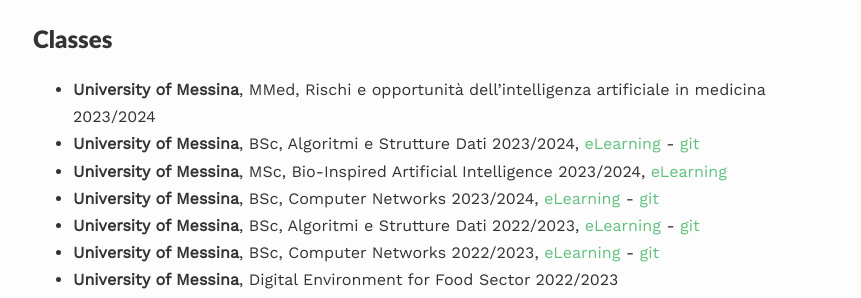
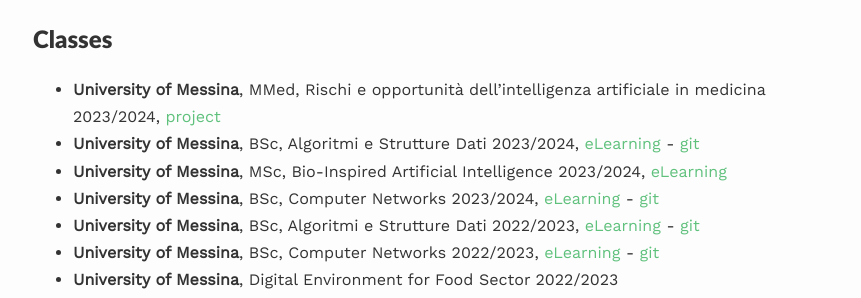
Before and after one commit to lcarnevale/lcarnevale.github.io, a Jekyll site: the page built from _pages/teaching.md, in a window 1280 px wide. Shown: the part 148-446 px from the top of the page, without its empty margins (207-1068 px from the left). Built offline with Jekyll 4.4.1, drawn with Linux system fonts in a browser that asks for light colours; nearby versions of some CDN libraries; some web fonts are replaced.

Commit message:
project for AI for Medicine course

```diff
--- a/_pages/teaching.md
+++ b/_pages/teaching.md
@@ -6,7 +6,7 @@
 ---
 
 ## Classes
-- **University of Messina**, MMed, Rischi e opportunità dell'intelligenza artificiale in medicina 2023/2024
+- **University of Messina**, MMed, Rischi e opportunità dell'intelligenza artificiale in medicina 2023/2024, [project](https://unimeit-my.sharepoint.com/:f:/g/personal/lcarnevale_unime_it/EvM_7ESXtZpCrL1DJiHWPloBxZLItHAdBYoslvijZLZ5jw?e=FTM6g9)
 - **University of Messina**, BSc, Algoritmi e Strutture Dati 2023/2024, [eLearning](https://moodle2.unime.it/course/view.php?id=49273) - [git](https://github.com/lcarnevale/algorithms)
 - **University of Messina**, MSc, Bio-Inspired Artificial Intelligence 2023/2024, [eLearning](https://moodle2.unime.it/course/view.php?id=49272)
 - **University of Messina**, BSc, Computer Networks 2023/2024, [eLearning](https://moodle2.unime.it/course/view.php?id=48881) - [git](https://github.com/lcarnevale/computer-networks)
```
